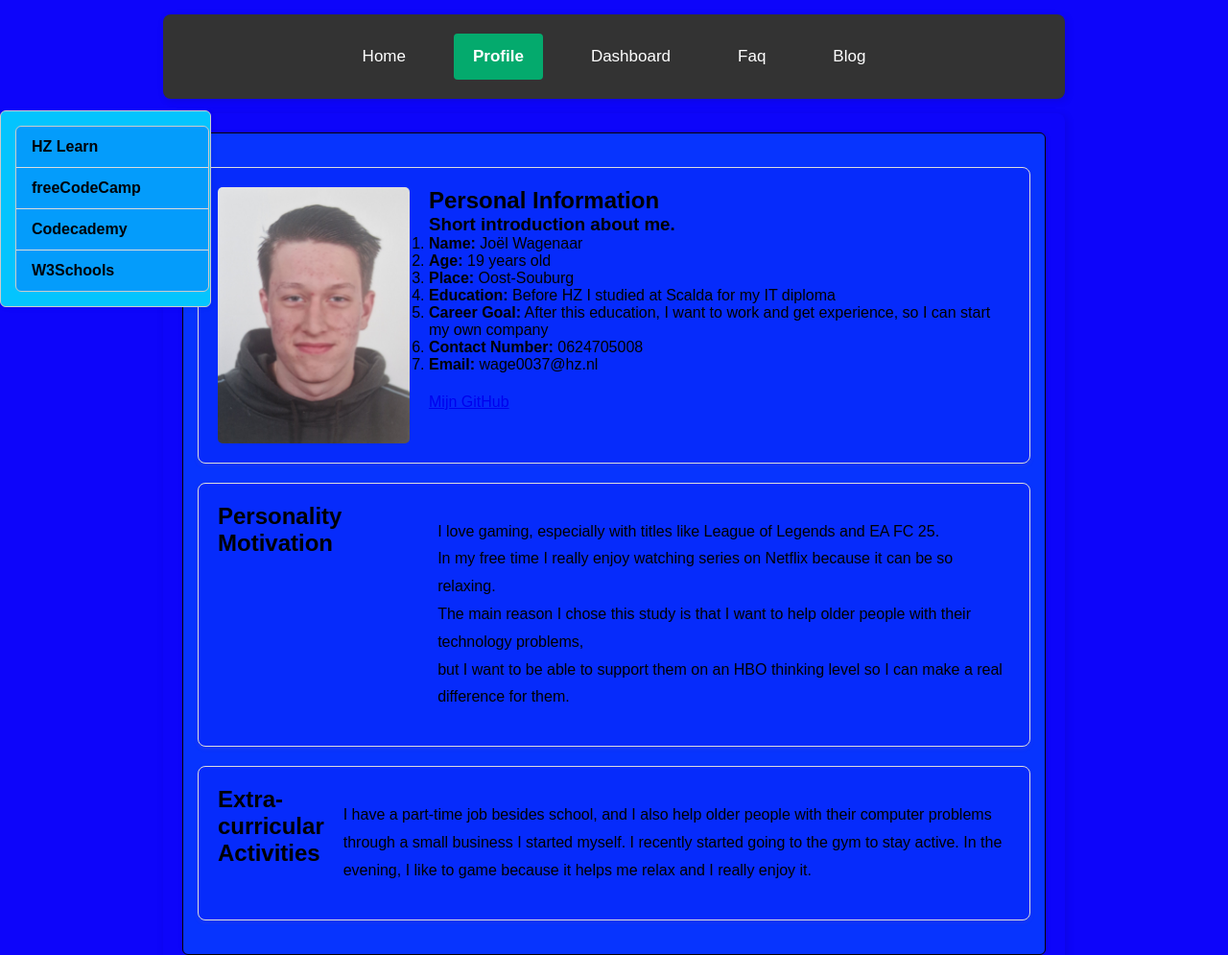
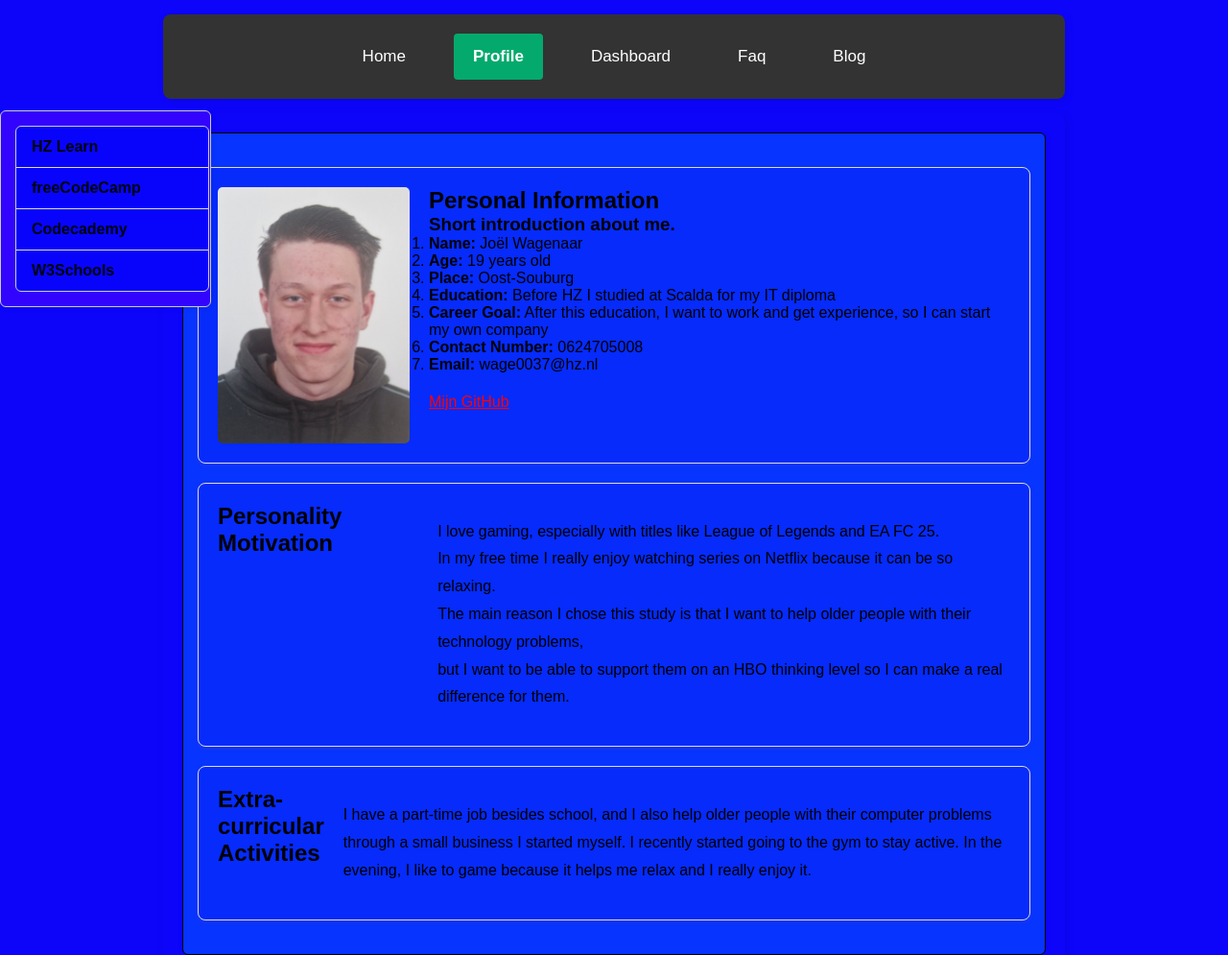
Before and after one commit to JoelWage/JoelWage.github.io, a plain HTML site: page profile.html in a window 1280 px wide. Shown: the top 995 px of the page at 96% size. Drawn offline with Linux system fonts and the light colour scheme.

Commit message:
update files

```diff
--- a/Style.css
+++ b/Style.css
@@ -1,6 +1,6 @@
 /* Make each section appear as a box */
 header, nav, main, aside, footer {
-  background-color: #06e1f9; /* light background for boxes */
+  background-color: #efefef; /* light background for boxes */
   border-radius: 8px;        /* rounded corners */
   padding: 20px;             /* space inside the box */
   margin: 15px auto;         /* separation from other boxes */
@@ -137,7 +137,7 @@ nav ul li a.active {
   padding: 0;
   margin: 0;
   width: 200px;
-  background-color: #049cfb;
+  background-color: #0804fb;
   border: 1px solid #ccc;
   border-radius: 6px;
 }
@@ -164,7 +164,7 @@ nav ul li a.active {
 }
 aside {
   width: 220px;              /* Fixed width for sidebar */
-  background-color: #04c4fe;
+  background-color: #3204fe;
   padding: 15px;
   box-sizing: border-box;
   border: 1px solid #ccc;
@@ -227,3 +227,7 @@ h1 {
 p {
   line-height: 1.8; /* 1.8 times the font size */
 }
+
+a.custom-link {
+  color: red;    /* kies jouw kleur */
+}
--- a/profile.html
+++ b/profile.html
@@ -66,7 +66,8 @@
           </ol>
 
           <!-- Link to GitHub profile, opens in new tab -->
-          <p><a href="https://github.com/JoelWage" target="_blank" rel="noopener noreferrer">Mijn GitHub</a></p>
+          <p><a href="https://github.com/JoelWage" target="_blank" rel="noopener noreferrer" class="custom-link">Mijn GitHub</a></p>
+
         </div>
       </div>
 
```
Also changed, not shown: .stylelintrc.js (added).
